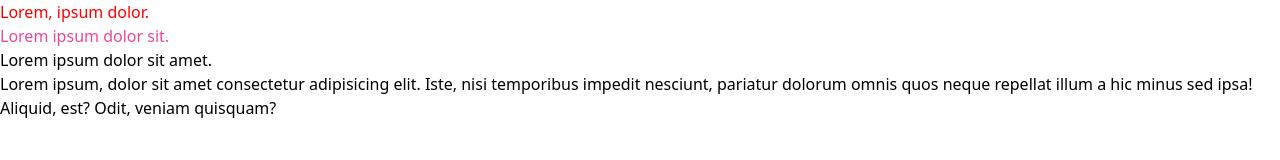
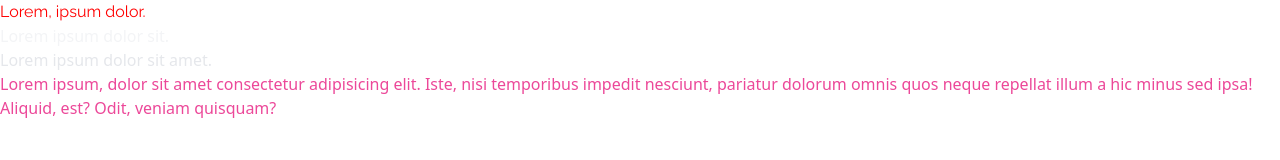
Before and after one commit to raulcad/tailwind, a website: page public/index.html in a window 1280 px wide. Drawn offline with Linux system fonts and the light colour scheme.

Commit message:
added a font

```diff
--- a/public/index.html
+++ b/public/index.html
@@ -7,9 +7,9 @@
     <link rel="stylesheet" href="output.css">
 </head>
 <body>
-    <h1 class="text-danger">Lorem, ipsum dolor.</h1>
-    <h2 class="text-pink-500">Lorem ipsum dolor sit.</h2>
-    <h3>Lorem ipsum dolor sit amet.</h3>
-    <p></p>Lorem ipsum, dolor sit amet consectetur adipisicing elit. Iste, nisi temporibus impedit nesciunt, pariatur dolorum omnis quos neque repellat illum a hic minus sed ipsa! Aliquid, est? Odit, veniam quisquam?</p>
+    <h1 class="font-rale font-hairline text-danger">Lorem, ipsum dolor.</h1>
+    <h2 class="text-info-100">Lorem ipsum dolor sit.</h2>
+    <h3 class="text-info-200">Lorem ipsum dolor sit amet.</h3>
+    <p class="text-pink-500">Lorem ipsum, dolor sit amet consectetur adipisicing elit. Iste, nisi temporibus impedit nesciunt, pariatur dolorum omnis quos neque repellat illum a hic minus sed ipsa! Aliquid, est? Odit, veniam quisquam?</p>
 </body>
 </html>
--- a/src/input.css
+++ b/src/input.css
@@ -1,3 +1,5 @@
+@import url('https://fonts.googleapis.com/css2?family=Raleway:ital,wght@0,100..900;1,100..900&display=swap');
+
 @tailwind base;
 @tailwind components;
 @tailwind utilities;
--- a/tailwind.config.js
+++ b/tailwind.config.js
@@ -2,9 +2,16 @@
 module.exports = {
   content: ["./public/**/*.{html,js}"],
   theme: {
+    fontFamily: {
+      rale: ['Raleway']
+    },
     extend: {
       colors: {
         danger: "#ff0000",
+        info: {
+          100: '#f3f4f6',
+          200: '#e5e7eb'
+        }
       }
     }
   },
```
Also changed, not shown: public/output.css.
